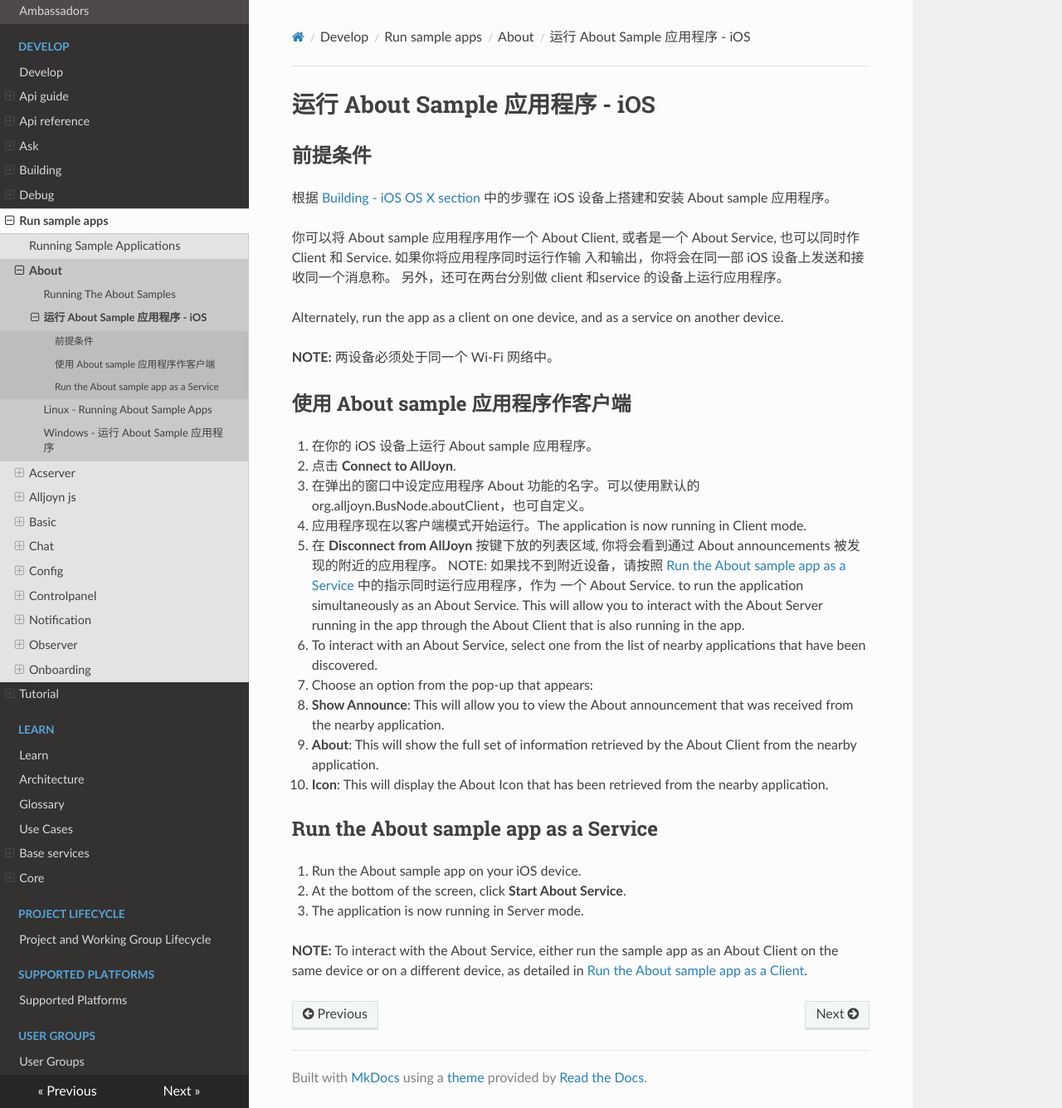
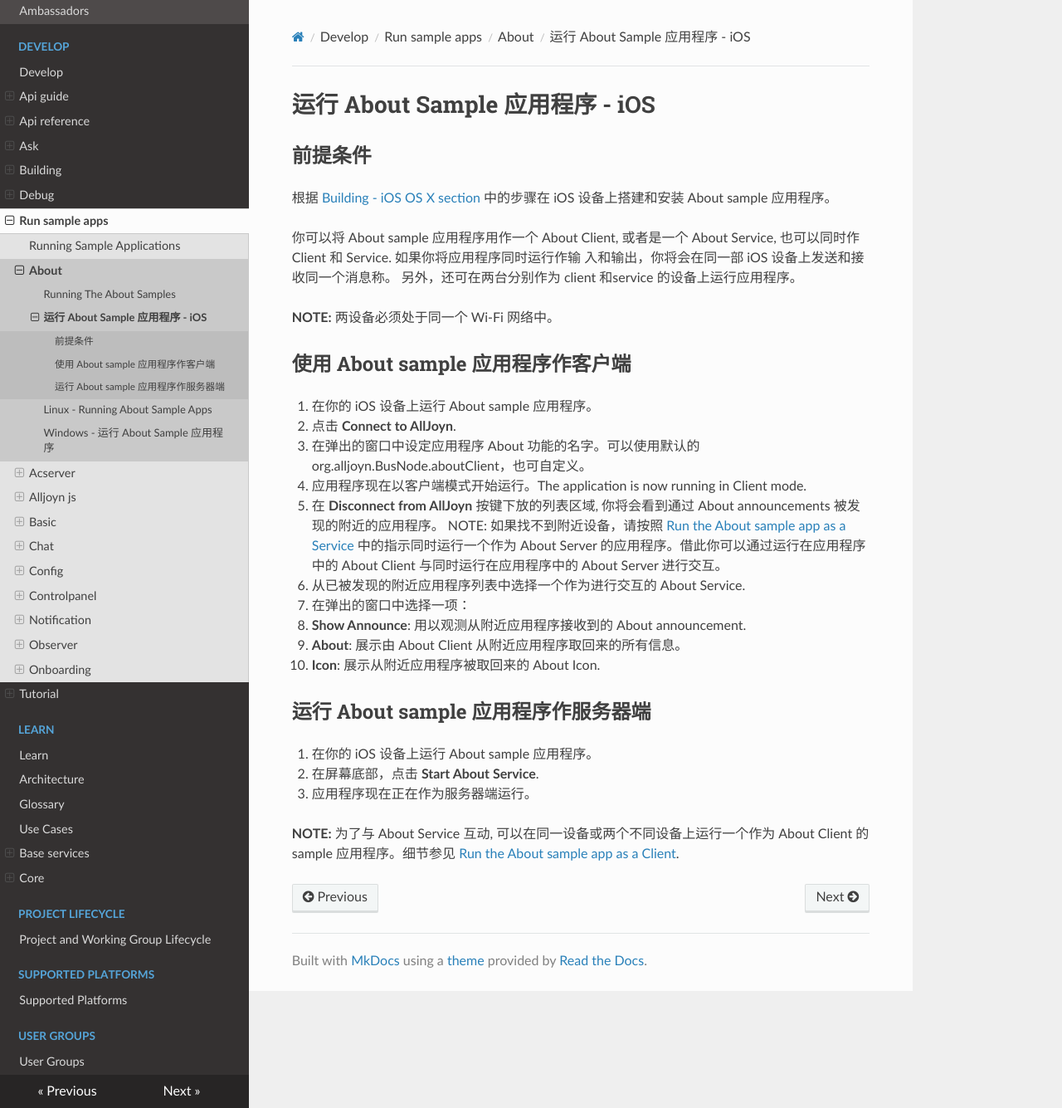
Before and after one commit to smart-conn/alljoyn-zh, an MkDocs documentation site: the page built from docs/develop/run-sample-apps/about/ios-osx.md, in a window 1280 px wide and 1335 px high. Shown: the whole window at 83% size. Built offline with MkDocs 1.6.1, drawn with Linux system fonts in a browser that asks for light colours; nearby versions of some CDN libraries.

Commit message:
Update ios-osx.md

```diff
--- a/docs/develop/run-sample-apps/about/ios-osx.md
+++ b/docs/develop/run-sample-apps/about/ios-osx.md
@@ -4,9 +4,7 @@
 根据 [Building - iOS OS X section][build-ios-osx]  中的步骤在 iOS 设备上搭建和安装 About sample 应用程序。
 
 你可以将 About sample 应用程序用作一个 About Client, 或者是一个 About Service, 也可以同时作Client 和 Service. 如果你将应用程序同时运行作输
-入和输出，你将会在同一部 iOS 设备上发送和接收同一个消息称。                                                                                                                                                                                                                                                                                                                                                                      另外，还可在两台分别做 client 和service 的设备上运行应用程序。
-
-Alternately, run the app as a client on one device, and as a service on another device.
+入和输出，你将会在同一部 iOS 设备上发送和接收同一个消息称。                                                                                                                                                                                                                                                                                                                                                                      另外，还可在两台分别作为 client 和service 的设备上运行应用程序。
 
 **NOTE:** 两设备必须处于同一个 Wi-Fi 网络中。
 
@@ -17,31 +15,21 @@ Alternately, run the app as a client on one device, and as a service on another
 3. 在弹出的窗口中设定应用程序 About 功能的名字。可以使用默认的 org.alljoyn.BusNode.aboutClient，也可自定义。
   * 应用程序现在以客户端模式开始运行。The application is now running in Client mode.
   * 在 **Disconnect from AllJoyn** 按键下放的列表区域, 你将会看到通过 About announcements 被发现的附近的应用程序。
-  NOTE: 如果找不到附近设备，请按照 [Run the About sample app as a Service][run-about-sample-app-as-service] 中的指示同时运行应用程序，作为
-一个 About Service.
-  to run the application simultaneously as an About Service. This will allow
-  you to interact with the About Server running in the app through the
-  About Client that is also running in the app.
+  NOTE: 如果找不到附近设备，请按照 [Run the About sample app as a Service][run-about-sample-app-as-service] 中的指示同时运行一个作为 About Server 的应用程序。借此你可以通过运行在应用程序中的 About Client 与同时运行在应用程序中的 About Server 进行交互。
+4. 从已被发现的附近应用程序列表中选择一个作为进行交互的 About Service.
+5. 在弹出的窗口中选择一项：
+  * **Show Announce**: 用以观测从附近应用程序接收到的 About announcement.
+  * **About**: 展示由 About Client 从附近应用程序取回来的所有信息。
+  * **Icon**: 展示从附近应用程序被取回来的 About Icon.
 
-4. To interact with an About Service, select one from the list
-of nearby applications that have been discovered.
-5. Choose an option from the pop-up that appears:
-  * **Show Announce**: This will allow you to view the About announcement
-  that was received from the nearby application.
-  * **About**: This will show the full set of information retrieved
-  by the About Client from the nearby application.
-  * **Icon**: This will display the About Icon that has been
-  retrieved from the nearby application.
+## 运行 About sample 应用程序作服务器端
 
-## Run the About sample app as a Service
+1. 在你的 iOS 设备上运行 About sample 应用程序。
+2. 在屏幕底部，点击 **Start About Service**.
+3. 应用程序现在正在作为服务器端运行。
 
-1. Run the About sample app on your iOS device.
-2. At the bottom of the screen, click **Start About Service**.
-3. The application is now running in Server mode.
-
-**NOTE:** To interact with the About Service, either run the sample
-app as an About Client on the same device or on a different device,
-as detailed in [Run the About sample app as a Client](#run-the-about-sample-app-as-a-client).
+**NOTE:** 为了与 About Service 互动, 可以在同一设备或两个不同设备上运行一个作为 About Client 的 sample 应用程序。细节参见
+[Run the About sample app as a Client](#run-the-about-sample-app-as-a-client).
 
 
 [build-ios-osx]: /develop/building/ios-osx
```
